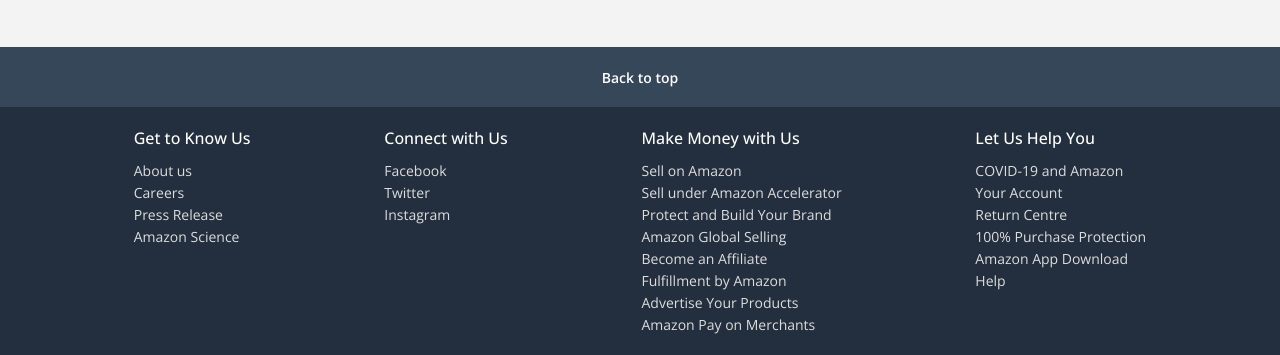
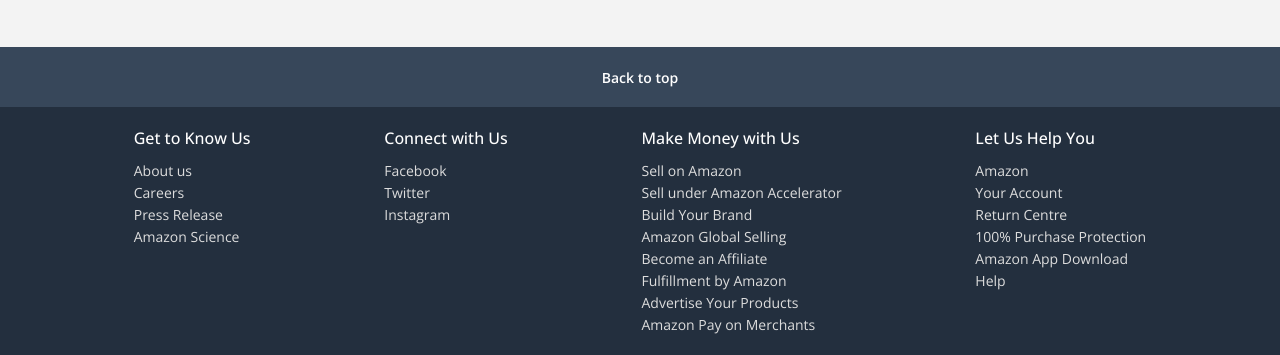
Before and after one commit to preyesh2002/Amazon-Clone, a plain HTML site: page index.html in a window 1280 px wide. Shown: the part 971-1326 px from the top of the page. Drawn offline with nearby package versions, Linux system fonts and the light colour scheme.

Commit message:
Update index.html

```diff
--- a/index.html
+++ b/index.html
@@ -133,7 +133,7 @@
           <h3>Make Money with Us</h3>
           <li><a href="#">Sell on Amazon</a></li>
           <li><a href="#">Sell under Amazon Accelerator</a></li>
-          <li><a href="#">Protect and Build Your Brand</a></li>
+          <li><a href="#">Build Your Brand</a></li>
           <li><a href="#">Amazon Global Selling</a></li>
           <li><a href="#">Become an Affiliate</a></li>
           <li><a href="#">Fulfillment by Amazon</a></li>
@@ -142,7 +142,7 @@
         </ul>
         <ul>
           <h3>Let Us Help You</h3>
-          <li><a href="#">COVID-19 and Amazon</a></li>
+          <li><a href="#">Amazon</a></li>
           <li><a href="#">Your Account</a></li>
           <li><a href="#">Return Centre</a></li>
           <li><a href="#">100% Purchase Protection</a></li>
```
